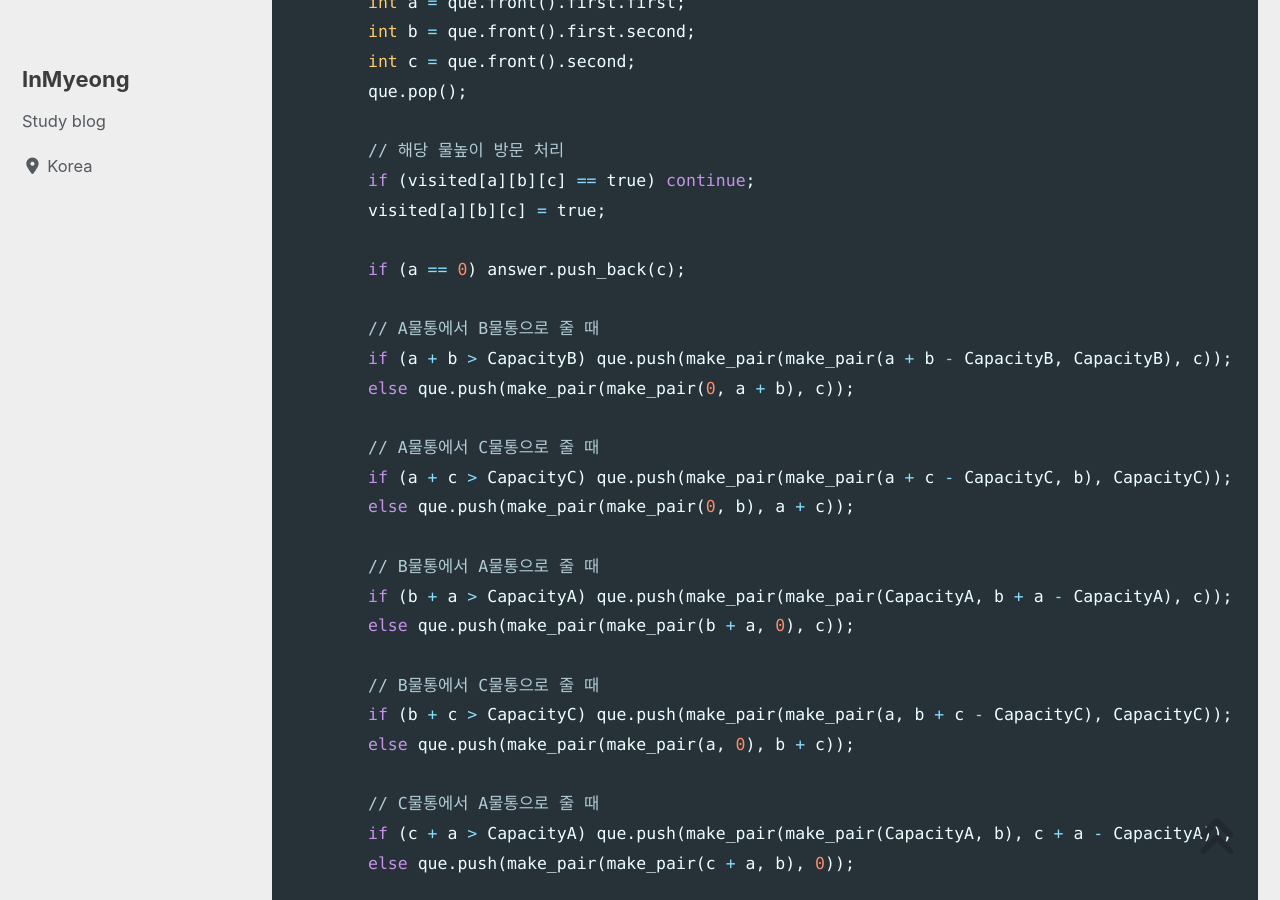
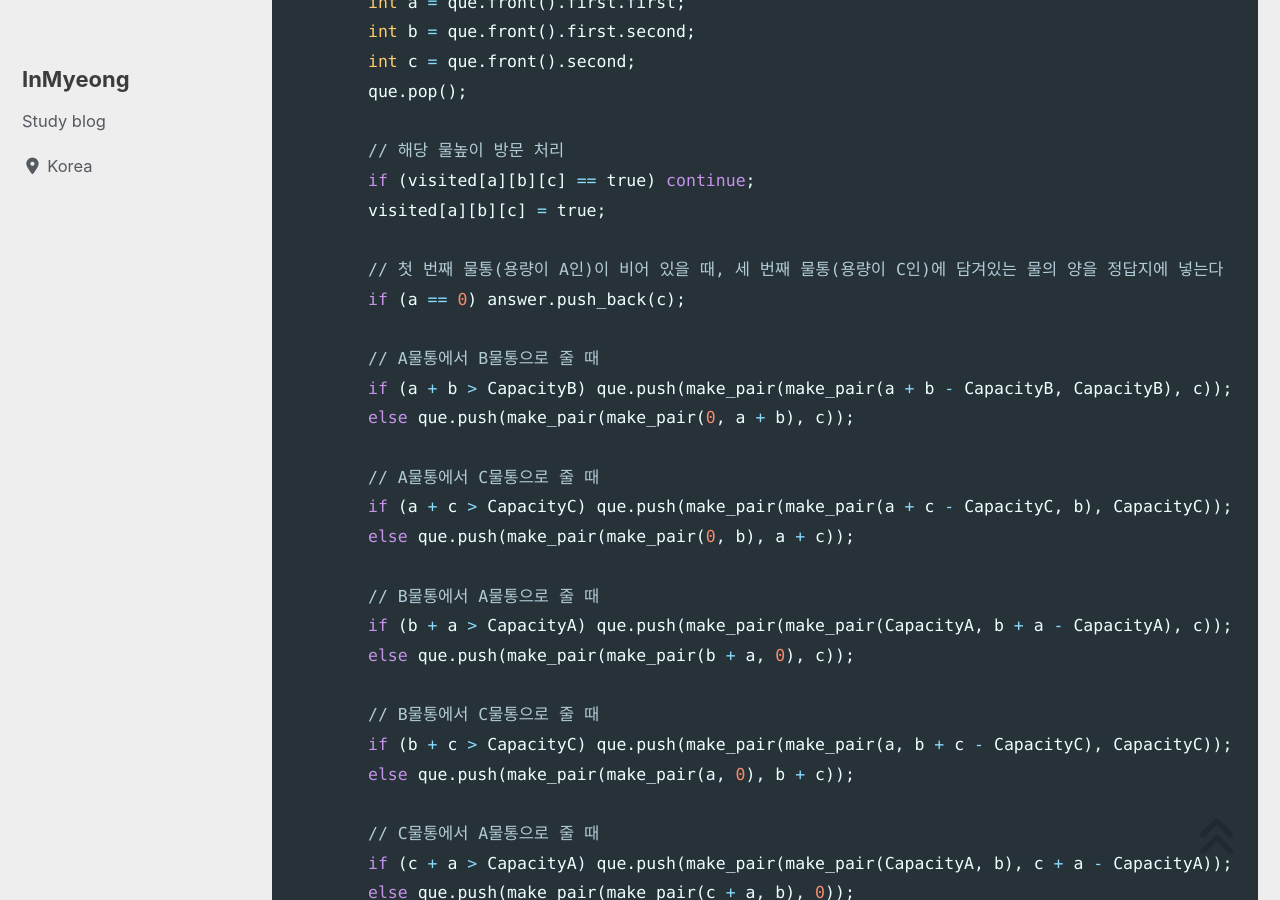
Before and after one commit to devMyeong/devMyeong.github.io, a Jekyll site: the page built from _posts/codingTest/2022-09-25-백준.md, in a window 1280 px wide and 900 px high, scrolled down 21541 px. Built offline with Jekyll 4.4.1, drawn with Linux system fonts in a browser that asks for light colours; cached includes are drawn as plain includes; nearby versions of some CDN libraries; some web fonts are replaced; comment, search, counter and statistics services are not loaded.

Commit message:
Chore : 백준 물통 문제 주석 수정

```diff
--- a/_posts/codingTest/2022-09-25-백준.md
+++ b/_posts/codingTest/2022-09-25-백준.md
@@ -681,6 +681,7 @@ void Solution()
         if (visited[a][b][c] == true) continue;
         visited[a][b][c] = true;
 
+        // 첫 번째 물통(용량이 A인)이 비어 있을 때, 세 번째 물통(용량이 C인)에 담겨있는 물의 양을 정답지에 넣는다
         if (a == 0) answer.push_back(c);
 
         // A물통에서 B물통으로 줄 때
```
